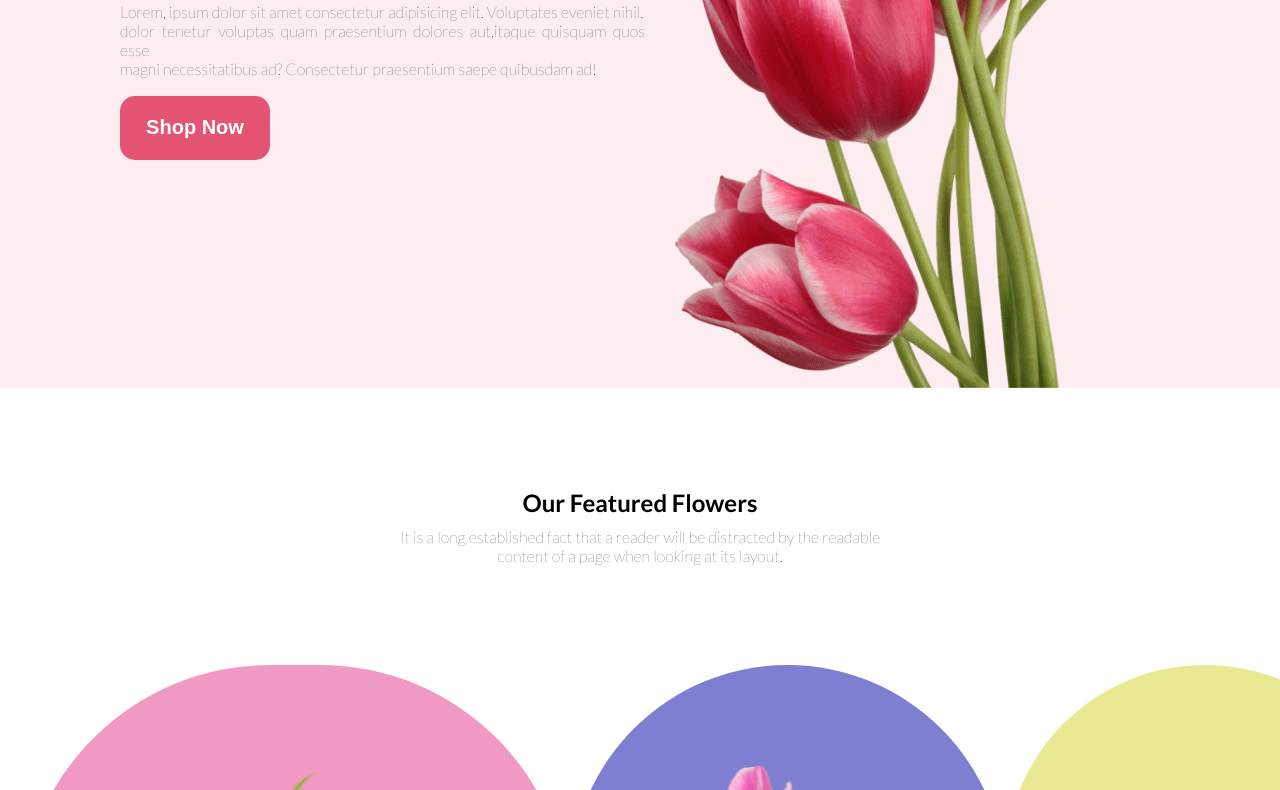
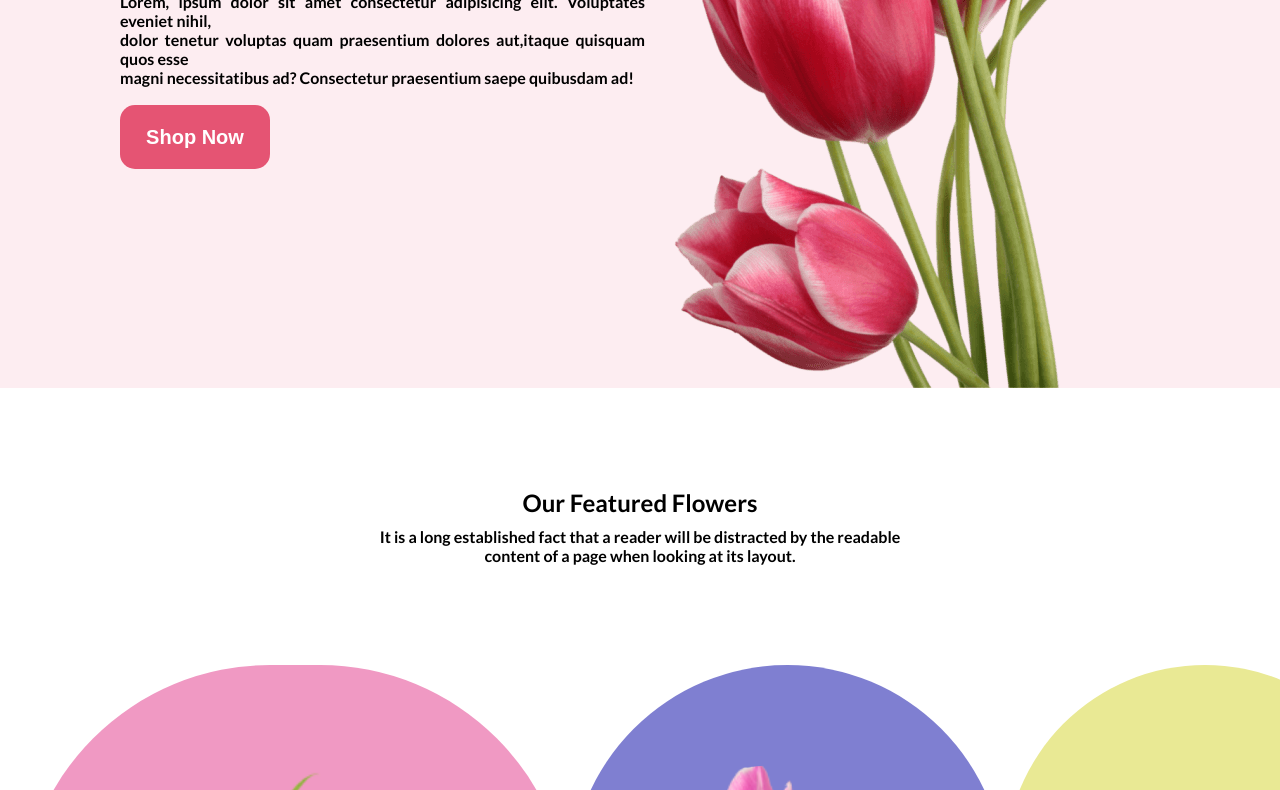
Before and after one commit to Mostofa2002/Assignment-1, a plain HTML site: page index.html in a window 1280 px wide. Shown: the part 461-1251 px from the top of the page. Drawn offline with Linux system fonts and the light colour scheme.

Commit message:
final assignment

```diff
--- a/index.html
+++ b/index.html
@@ -6,7 +6,7 @@
     <title>The Flower shop website by Taj</title>
     <link rel="preconnect" href="https://fonts.googleapis.com">
     <link rel="preconnect" href="https://fonts.gstatic.com" crossorigin>
-    <link href="https://fonts.googleapis.com/css2?family=Lato:wght@100;700;900&display=swap" rel="stylesheet">
+    <link href="https://fonts.googleapis.com/css2?family=Lato:wght@700;900&display=swap" rel="stylesheet">
     <link rel="stylesheet" href="style/style.css">
 
 </head>
```
